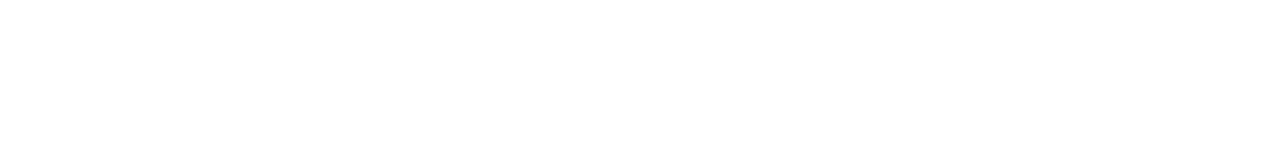
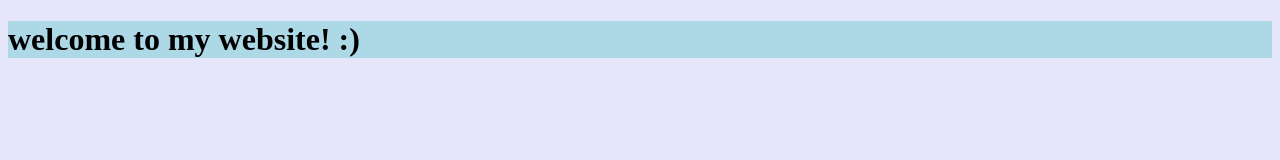
Before and after one commit to isabeldonner/isabeldonner, a plain HTML site: page index.html in a window 1280 px wide. Drawn offline with Linux system fonts and the light colour scheme.

Commit message:
Update index.html

```diff
--- a/index.html
+++ b/index.html
@@ -4,4 +4,10 @@
     <title>Isabel's Site</title>
     <link href="https://isabeldonner.github.io/css/main.css" rel="stylesheet" type="text/css">
   </head>
-  <body stlye="background-color:lavender">
+  <body style="background-color:lavender">
+    <h1 style="background-color:lightblue">welcome to my website! :)</h1>
+    <p>
+
+    </p>
+  </body>
+</html>
```
